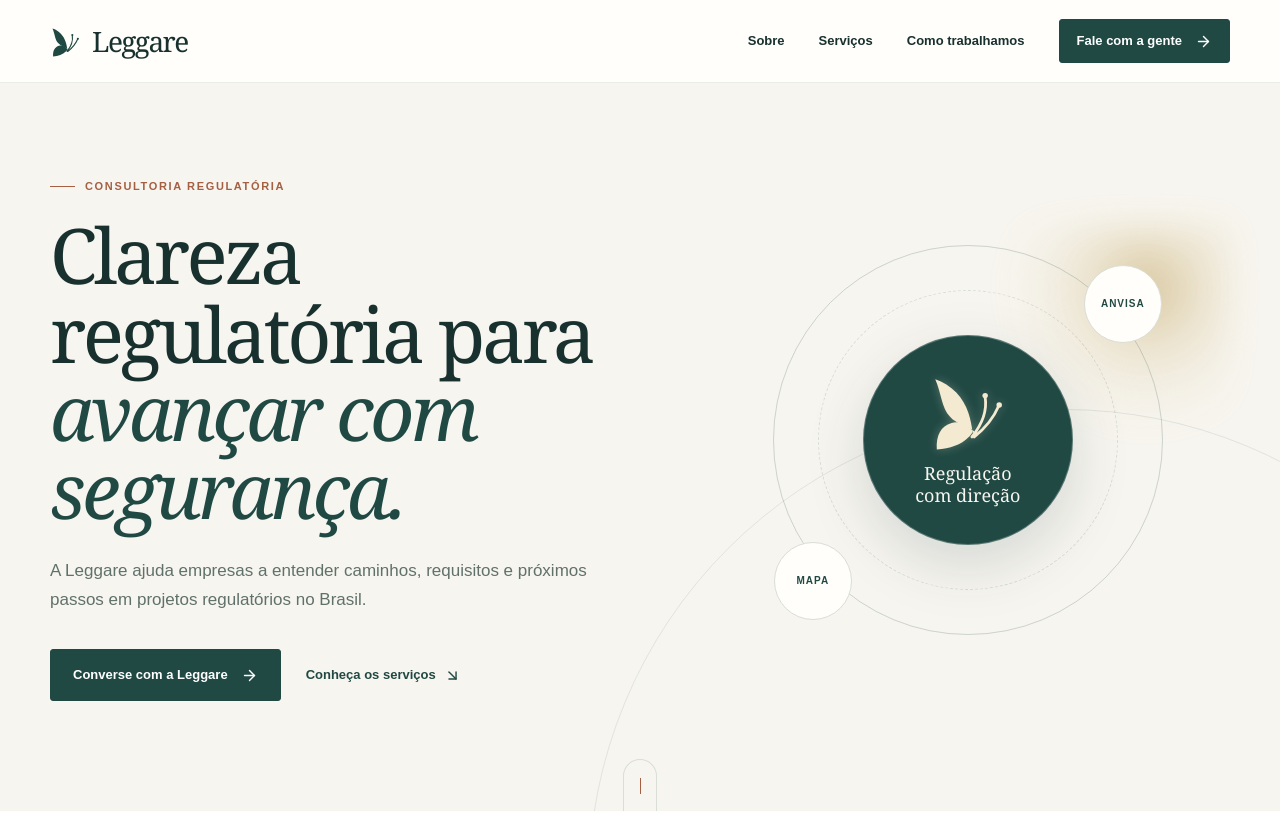
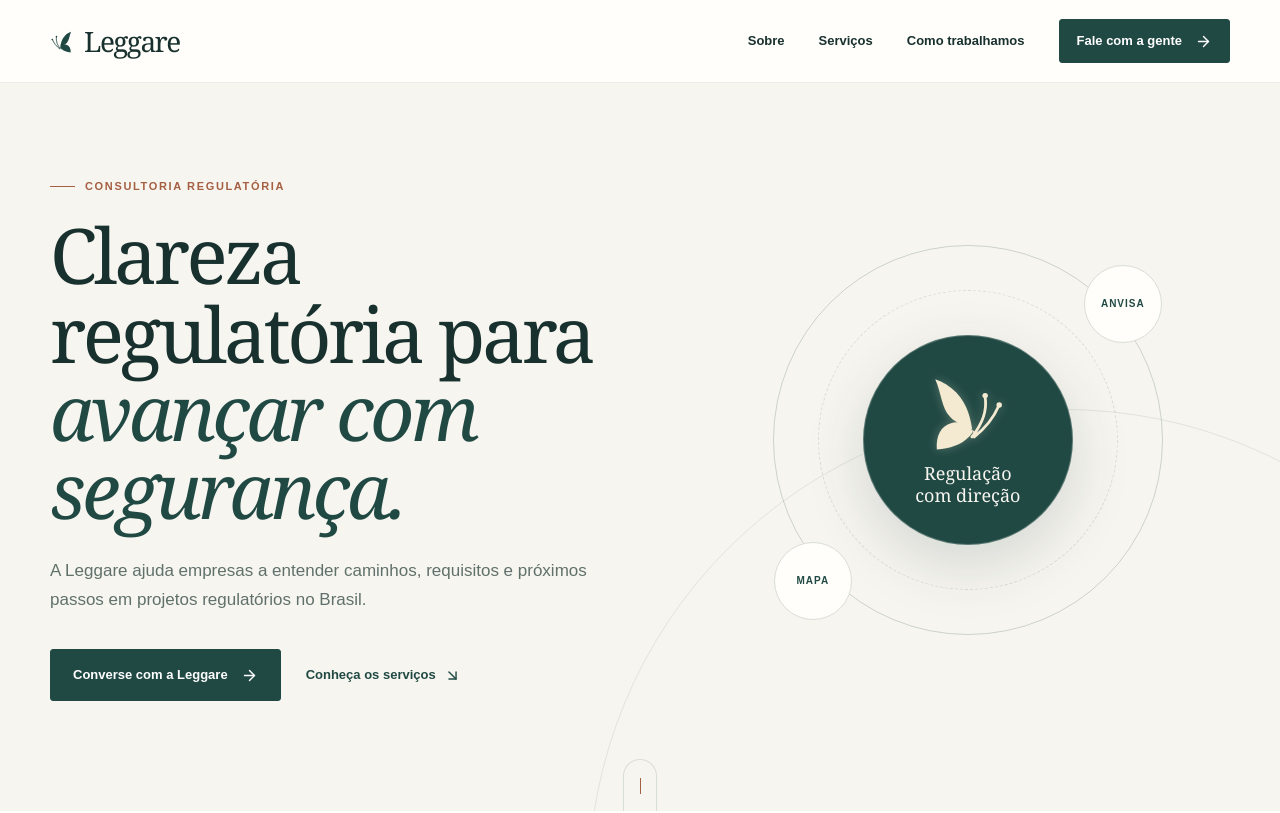
Before and after one commit to HakLega/legaci_site, a Next.js app in the folder ragb-site-nextjs/: page / in a window 1280 px wide. Shown: the top 813 px of the page. Built offline with nearby package versions, Linux system fonts and the light colour scheme.

Commit message:
Move blue highlight to butterfly sphere rim

```diff
--- a/ragb-site-nextjs/src/app/globals.css
+++ b/ragb-site-nextjs/src/app/globals.css
@@ -53,7 +53,7 @@
 }
 .header-inner { min-height: 82px; display: flex; align-items: center; justify-content: space-between; gap: 30px; }
 .brand { display: inline-flex; align-items: center; gap: 11px; width: fit-content; }
-.brand-mark { width: 31px; height: 31px; color: var(--forest); fill: currentColor; }
+.brand-mark { width: 23px; height: 23px; color: var(--forest); fill: currentColor; transform: scaleX(-1); }
 .brand-name { font-family: Georgia, "Times New Roman", serif; font-size: 28px; letter-spacing: -.055em; line-height: 1; }
 .desktop-nav { display: flex; align-items: center; gap: 34px; font-size: 13px; font-weight: 700; }
 .desktop-nav > a:not(.button) { transition: color .18s ease; }
@@ -112,13 +112,14 @@
 .hero-actions { display: flex; flex-wrap: wrap; align-items: center; gap: 25px; margin-top: 34px; }
 .text-link { display: inline-flex; align-items: center; gap: 8px; color: var(--forest); font-size: 13px; font-weight: 700; }
 .text-link:hover { color: var(--clay); }
-.hero-art { --light-x: 84%; --light-y: 15%; position: relative; display: grid; min-height: 430px; place-items: center; isolation: isolate; }
-.art-light { position: absolute; z-index: 0; inset: 0; pointer-events: none; background: radial-gradient(circle 145px at var(--light-x) var(--light-y), rgb(196 169 106 / 70%) 0, rgb(214 193 143 / 38%) 38%, rgb(217 201 162 / 12%) 72%, transparent 100%); filter: blur(16px); opacity: .88; transition: opacity .25s ease; }
+.hero-art { position: relative; display: grid; min-height: 430px; place-items: center; isolation: isolate; }
 .art-ring { position: absolute; z-index: 0; border: 1px solid rgb(33 73 68 / 20%); border-radius: 50%; }
 .art-ring-one { width: min(390px, 86%); aspect-ratio: 1; }
 .art-ring-two { width: min(300px, 66%); aspect-ratio: 1; border-style: dashed; opacity: .7; }
 .art-orbit { position: absolute; z-index: 1; inset: 0; pointer-events: none; }
-.butterfly-control { position: relative; z-index: 2; display: flex; width: 210px; height: 210px; align-items: center; justify-content: center; flex-direction: column; padding: 18px; border: 1px solid rgb(255 255 255 / 25%); border-radius: 50%; color: var(--paper); background: var(--forest); box-shadow: 0 20px 60px rgb(22 55 51 / 15%); cursor: pointer; }
+.butterfly-control { --rim-x: 95%; --rim-y: 50%; position: relative; z-index: 2; display: flex; width: 210px; height: 210px; align-items: center; justify-content: center; flex-direction: column; padding: 18px; border: 1px solid rgb(255 255 255 / 25%); border-radius: 50%; color: var(--paper); background: var(--forest); box-shadow: 0 20px 60px rgb(22 55 51 / 15%); cursor: pointer; isolation: isolate; }
+.butterfly-control::before { position: absolute; z-index: -1; inset: -8px; border-radius: 50%; background: radial-gradient(circle at var(--rim-x) var(--rim-y), rgb(137 190 238 / 98%) 0, rgb(115 174 229 / 60%) 10px, rgb(101 161 221 / 22%) 25px, transparent 43px); content: ""; filter: blur(5px); opacity: 0; pointer-events: none; transition: opacity .12s ease; -webkit-mask: radial-gradient(farthest-side, transparent calc(100% - 14px), #000 calc(100% - 13px)); mask: radial-gradient(farthest-side, transparent calc(100% - 14px), #000 calc(100% - 13px)); }
+.butterfly-control:hover::before, .butterfly-control:focus-visible::before, .butterfly-control:active::before { opacity: 1; }
 .butterfly-illustration { width: 78px; height: 78px; color: #f4ead2; fill: currentColor; filter: drop-shadow(0 0 5px rgb(255 250 224 / 25%)); }
 .butterfly-caption { margin-top: 12px; font-family: Georgia, "Times New Roman", serif; font-size: 18px; line-height: 1.22; text-align: center; }
 .art-label { position: absolute; display: grid; width: 78px; height: 78px; place-items: center; border: 1px solid var(--line); border-radius: 50%; color: var(--forest); background: var(--white); font-size: 10px; font-weight: 800; letter-spacing: .1em; }
--- a/ragb-site-nextjs/src/components/butterfly-interaction.tsx
+++ b/ragb-site-nextjs/src/components/butterfly-interaction.tsx
@@ -6,24 +6,23 @@
 export default function ButterflyInteraction() {
   const [isSpinning, setIsSpinning] = useState(false);
 
-  function moveLight(event: PointerEvent<HTMLDivElement>) {
+  function moveLight(event: PointerEvent<HTMLButtonElement>) {
     const bounds = event.currentTarget.getBoundingClientRect();
-    const x = ((event.clientX - bounds.left) / bounds.width) * 100;
-    const y = ((event.clientY - bounds.top) / bounds.height) * 100;
-    event.currentTarget.style.setProperty("--light-x", `${x}%`);
-    event.currentTarget.style.setProperty("--light-y", `${y}%`);
+    const dx = event.clientX - (bounds.left + bounds.width / 2);
+    const dy = event.clientY - (bounds.top + bounds.height / 2);
+    const distance = Math.hypot(dx, dy) || 1;
+    const radius = Math.min(bounds.width, bounds.height) / 2 + 1;
+    const inset = 8;
+    const x = ((bounds.width / 2 + (dx / distance) * radius + inset) / (bounds.width + inset * 2)) * 100;
+    const y = ((bounds.height / 2 + (dy / distance) * radius + inset) / (bounds.height + inset * 2)) * 100;
+    event.currentTarget.style.setProperty("--rim-x", `${x}%`);
+    event.currentTarget.style.setProperty("--rim-y", `${y}%`);
   }
 
   return (
     <div
       className={`hero-art${isSpinning ? " is-spinning" : ""}`}
-      onPointerMove={moveLight}
-      onPointerLeave={(event) => {
-        event.currentTarget.style.setProperty("--light-x", "84%");
-        event.currentTarget.style.setProperty("--light-y", "15%");
-      }}
     >
-      <span className="art-light" aria-hidden="true" />
       <div className="art-ring art-ring-one" aria-hidden="true" />
       <div className="art-ring art-ring-two" aria-hidden="true" />
       <div className="art-orbit" aria-hidden="true">
@@ -35,6 +34,7 @@
         type="button"
         aria-pressed={isSpinning}
         aria-label={isSpinning ? "Parar rotação das esferas" : "Girar esferas ao redor da borboleta"}
+        onPointerMove={moveLight}
         onClick={() => setIsSpinning((spinning) => !spinning)}
       >
         <ButterflyMark className="butterfly-illustration" />
```
